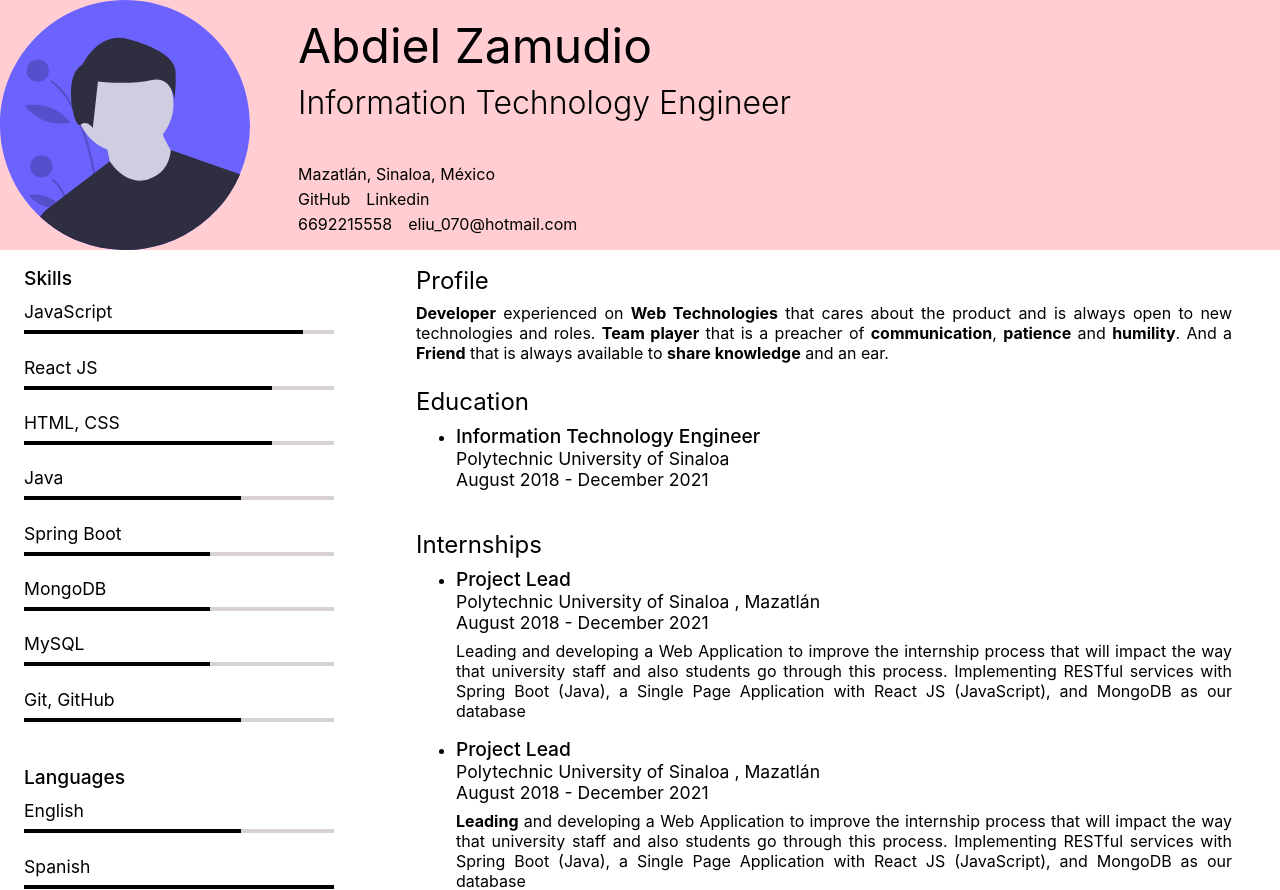
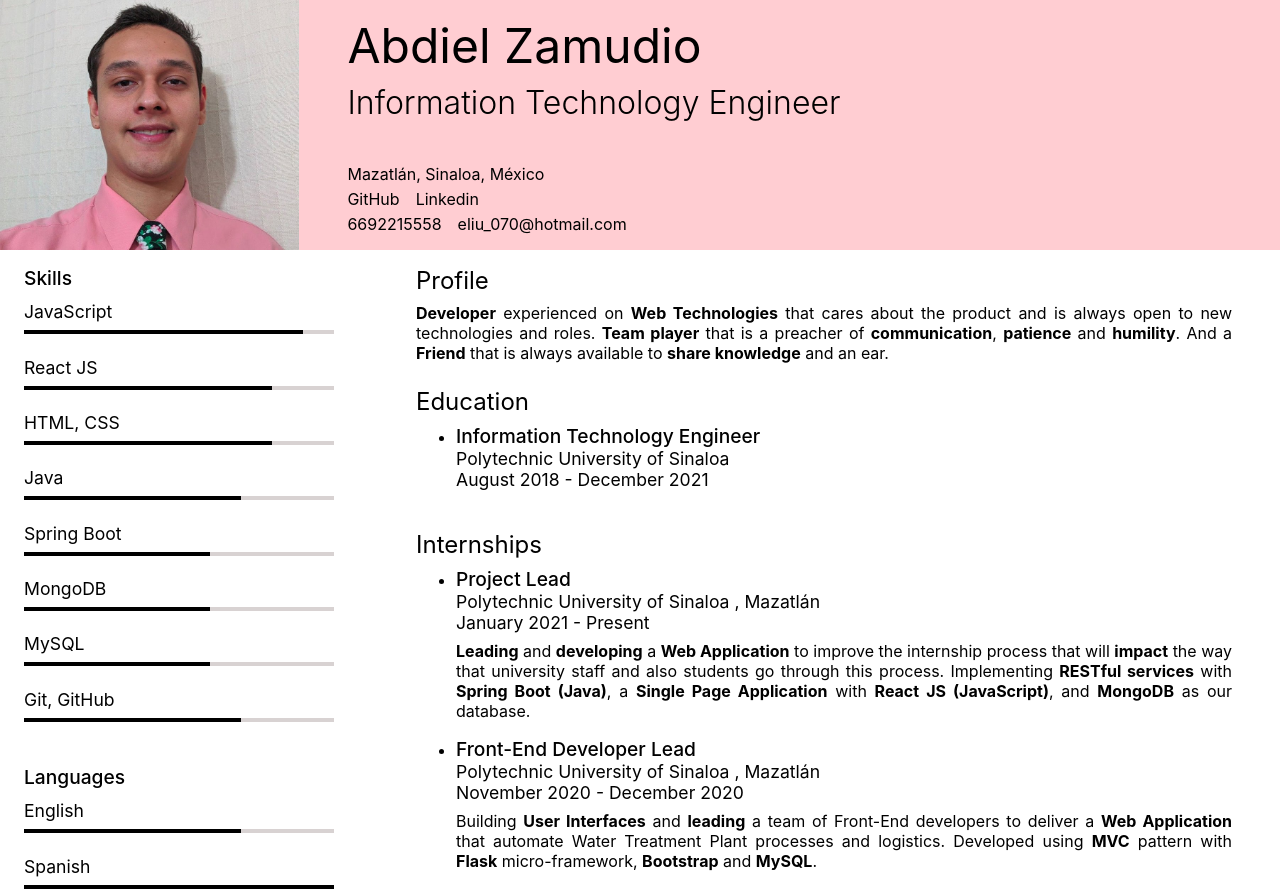
Before and after one commit to eliuabdiel/resume-maker, a React (Create React App) app: page / in a window 1280 px wide. Shown: the top 890 px of the page. Built offline with nearby package versions, Linux system fonts and the light colour scheme.

Commit message:
added personal information and it's up and running, I'm a mess I promess that I'll do context later

```diff
--- a/src/App.tsx
+++ b/src/App.tsx
@@ -3,7 +3,7 @@ import { Body } from './components/body/Body';
 import { Header } from './components/header/Header';
 import { ProfessionalBackground } from './components/professionalBackground/ProfessionalBackground';
 import { SkillsList } from './components/skillsList/SkillsList';
-import avatar from './img/avatar-default.svg'
+import me from './img/me_cv_photo.jpg'
 const resumeContent = {
   personalInformation: {
     name: "Abdiel Zamudio",
@@ -17,7 +17,7 @@ const resumeContent = {
     email: "eliu_070@hotmail.com"
   },
   HeaderBackgroundColor: "#ffcdd2",
-  profileUrlImg: avatar,
+  profileUrlImg: me,
   skills: [
     {
       name: "JavaScript",
@@ -83,37 +83,35 @@ const resumeContent = {
       role: "Project Lead",
       company: "Polytechnic University of Sinaloa",
       location: "Mazatlán",
-      fechaInicio: "August 2018",
-      fechaFinal: "December 2021",
-      description: `Leading and developing a Web Application to improve the internship
-      process that will impact the way that university staff and also students
-      go through this process. Implementing RESTful services with Spring Boot
-      (Java), a Single Page Application with React JS (JavaScript), and MongoDB
-      as our database`,
+      fechaInicio: "January 2021",
+      description: `<strong>Leading</strong> and <strong>developing</strong> a <strong>Web Application</strong> to improve the internship
+      process that will <strong>impact</strong> the way that university staff and also students
+      go through this process. Implementing <strong>RESTful services</strong> with <strong>Spring Boot
+      (Java)</strong>, a <strong>Single Page Application</strong> with <strong>React JS (JavaScript)</strong>, and <strong>MongoDB</strong>
+      as our database.`,
     },
     {
-      role: "Project Lead",
+      role: "Front-End Developer Lead",
       company: "Polytechnic University of Sinaloa",
       location: "Mazatlán",
-      fechaInicio: "August 2018",
-      fechaFinal: "December 2021",
-      description: `<strong>Leading</strong> and developing a Web Application to improve the internship
-      process that will impact the way that university staff and also students
-      go through this process. Implementing RESTful services with Spring Boot
-      (Java), a Single Page Application with React JS (JavaScript), and MongoDB
-      as our database`,
+      fechaInicio: "November 2020",
+      fechaFinal: "December 2020",
+      description: `Building <strong>User Interfaces</strong> and <strong>leading</strong> a team of Front-End developers to
+      deliver a <strong>Web Application</strong> that automate Water Treatment Plant processes
+      and logistics. Developed using <strong>MVC</strong> pattern with <strong>Flask</strong> micro-framework,
+      <strong>Bootstrap</strong> and <strong>MySQL</strong>.`,
     },
     {
-      role: "Project Lead",
-      company: "Polytechnic University of Sinaloa",
+      role: "Web Developer",
+      company: "Red 2000",
       location: "Mazatlán",
-      fechaInicio: "August 2018",
-      fechaFinal: "December 2021",
-      description: `Leading and developing a Web Application to improve the internship
-      process that will impact the way that university staff and also students
-      go through this process. Implementing RESTful services with Spring Boot
-      (Java), a Single Page Application with React JS (JavaScript), and MongoDB
-      as our database`,
+      fechaInicio: "November 2019",
+      fechaFinal: "December 2019",
+      description: `<strong>Developed</strong> a <strong>Feature</strong> that is making an <strong>impact</strong> on the company <strong>most
+      important product</strong>, that is built with <strong>Laravel (PHP)</strong> framework, with the
+      specific purpose of reading <strong>XML</strong>, and creating templates that represent a
+      <strong>CFDI</strong> from the data provided by the XML and the company database, also
+      with the option to transform the templates into PDF.`,
     },
   ],
 
```
Also changed, not shown: src/img/avatar-default.svg (deleted), src/img/me_cv_photo.jpg (added).
